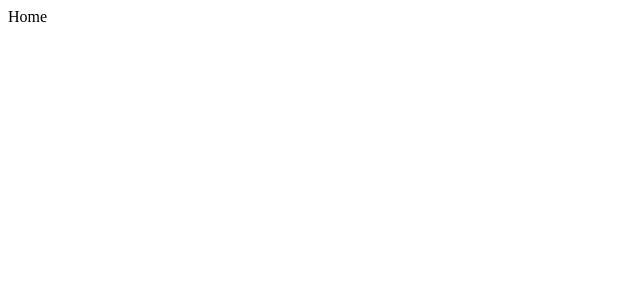
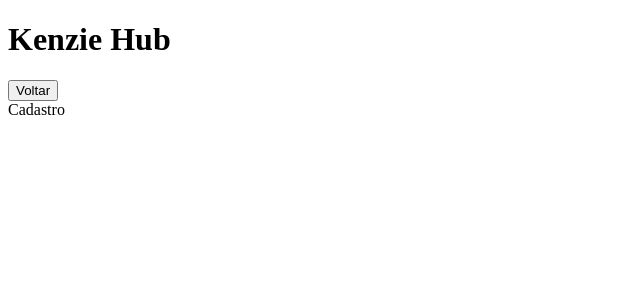
Before and after one commit to Kenzie-Academy-Brasil-Developers/react-entrega-s2-kenzie-hub-claudiamld, a React (Create React App) app: page /register in a window 1280 px wide. Shown: the top 300 px of the page, without its empty margins (0-640 px from the left). Built offline with nearby package versions, Linux system fonts and the light colour scheme.

Commit message:
feat: Header component created

```diff
--- /dev/null
+++ b/src/components/Header/index.jsx
@@ -0,0 +1,11 @@
+import { Container } from "./styles"
+
+const Header = () => {
+    return(
+        <Container>
+            <h1>Kenzie Hub</h1>
+            <button>Voltar</button>
+        </Container>
+    )
+}
+export default Header
--- /dev/null
+++ b/src/components/Header/styles.js
@@ -0,0 +1,5 @@
+import styled from 'styled-components';
+
+export const Container = styled.div`
+
+`
--- a/src/pages/Home/index.jsx
+++ b/src/pages/Home/index.jsx
@@ -1,6 +1,9 @@
+import Header from "../../components/Header"
+
 const Home = () => {
     return(
         <div>
+            <Header />
             Home
         </div>
     )
--- a/src/pages/Register/index.jsx
+++ b/src/pages/Register/index.jsx
@@ -1,6 +1,9 @@
+import Header from "../../components/Header"
+
 const Register = () => {
     return(
         <div>
+            <Header />
             Cadastro
         </div>
     )
--- a/src/routes/index.jsx
+++ b/src/routes/index.jsx
@@ -7,12 +7,12 @@ export const Routes = () => {
     return(
         <Switch>
             <Route exact path="/">
+                <Login />
+            </Route>
+            <Route exact path="/register">
                 <Register />
             </Route>
-            <Route exact path="/login">
-                <Login />
-            </Route>
-            <Route>
+            <Route exact path="/home">
                 <Home />
             </Route>
         </Switch>
```
